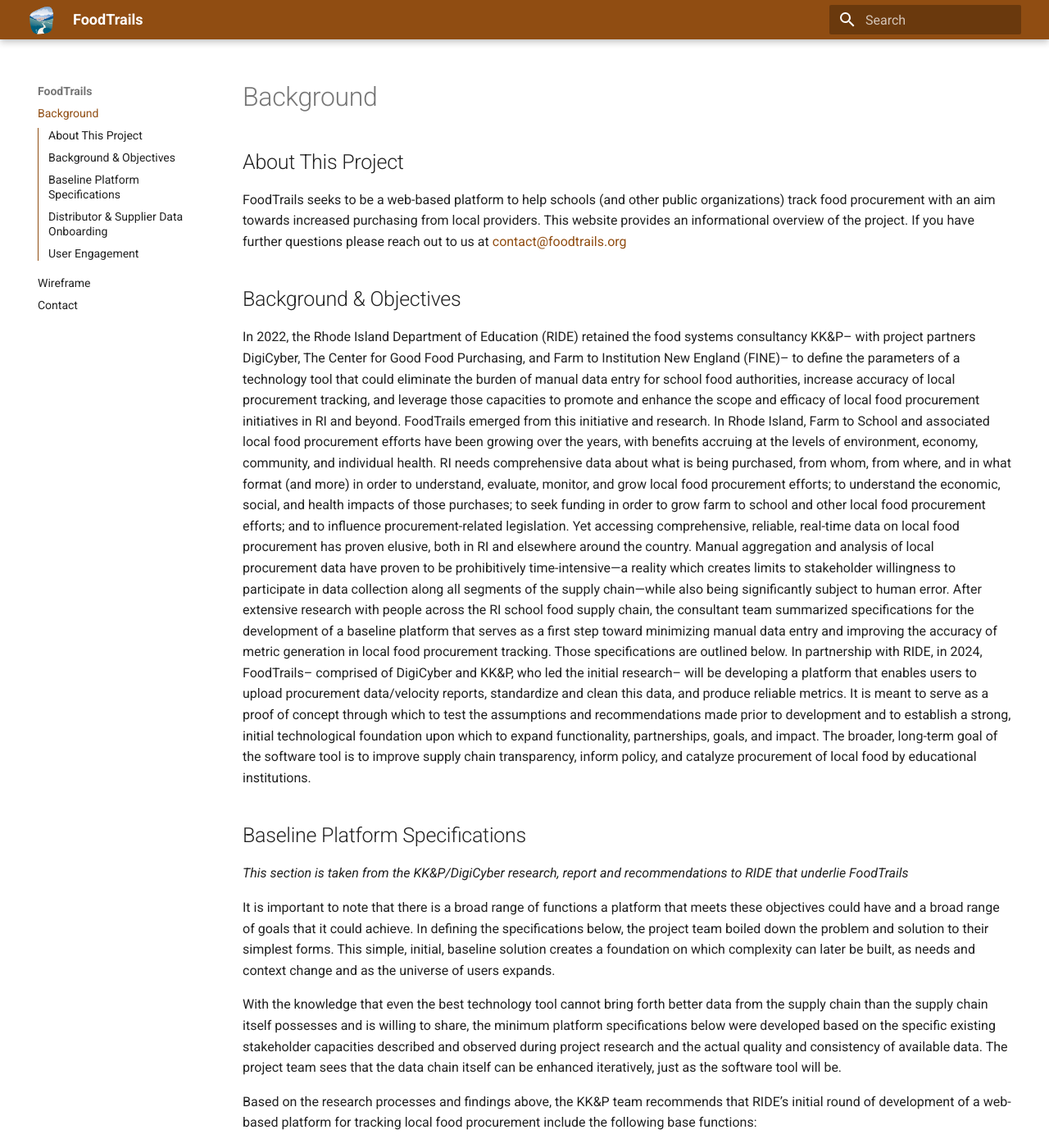
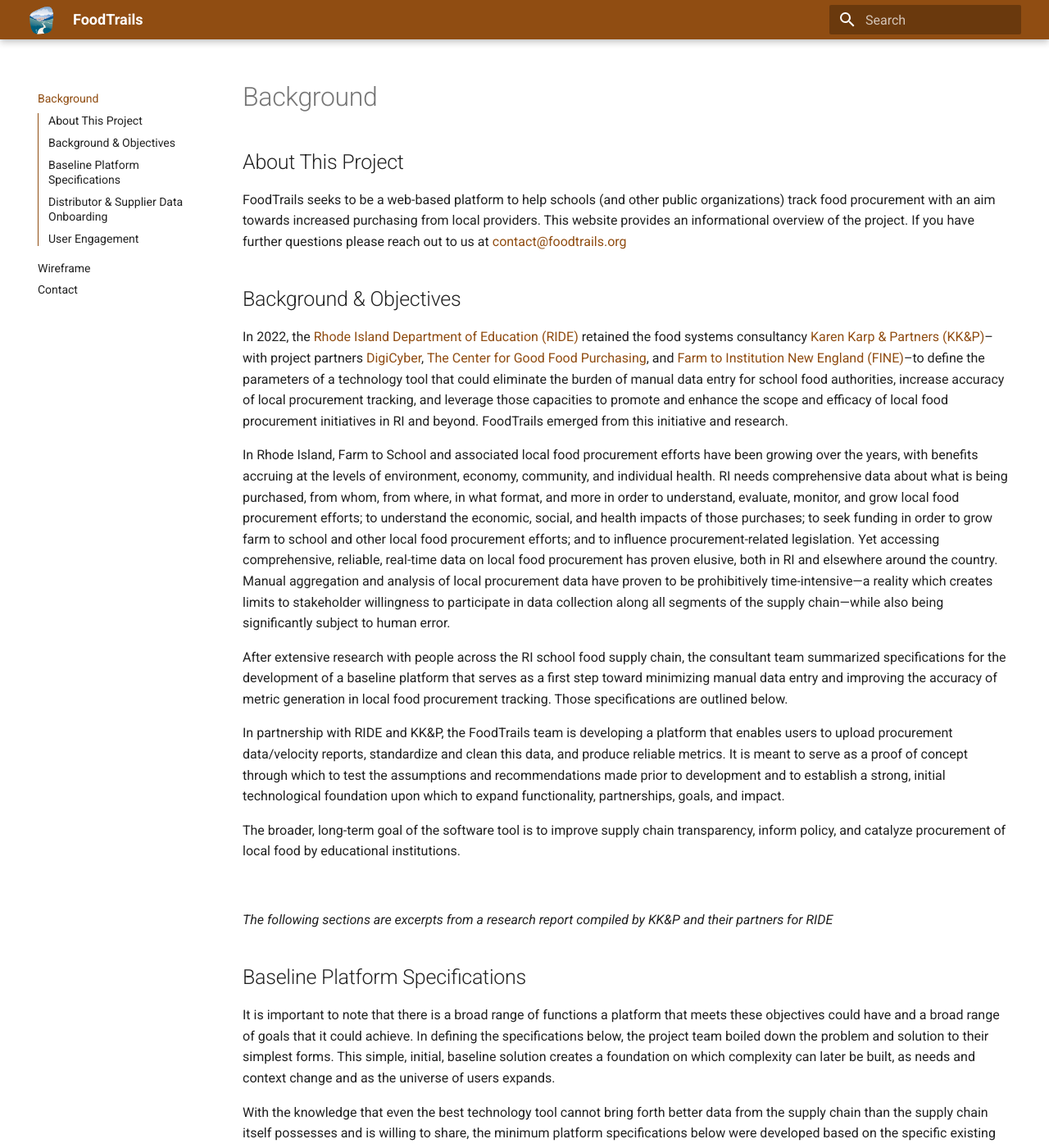
Before and after one commit to foodtrails/documentation, an MkDocs documentation site: the page built from docs/index.md, in a window 1280 px wide and 1400 px high. Shown: the whole window at 82% size. Built offline with MkDocs 1.6.1 and Material for MkDocs 9.7.7, drawn with Linux system fonts in a browser that asks for light colours; some of the changed text lies outside the part shown.

Commit message:
Add copyright footer; Modify header functionality to allow click to home; Modify header to retain site title on scroll; Update index.md content

```diff
--- a/docs/index.md
+++ b/docs/index.md
@@ -5,16 +5,21 @@ This website provides an informational overview of the project. If you have furt
 
 ## Background & Objectives
 
-In 2022, the Rhode Island Department of Education (RIDE) retained the food systems consultancy KK&P– with project partners DigiCyber, The Center for Good Food Purchasing, and Farm to Institution New England (FINE)– to define the parameters of a technology tool that could eliminate the burden of manual data entry for school food authorities, increase accuracy of local procurement tracking, and leverage those capacities to promote and enhance the scope and efficacy of local food procurement initiatives in RI and beyond. FoodTrails emerged from this initiative and research.
-In Rhode Island, Farm to School and associated local food procurement efforts have been growing over the years, with benefits accruing at the levels of environment, economy, community, and individual health. RI needs comprehensive data about what is being purchased, from whom, from where, and in what format (and more) in order to understand, evaluate, monitor, and grow local food procurement efforts; to understand the economic, social, and health impacts of those purchases; to seek funding in order to grow farm to school and other local food procurement efforts; and to influence procurement-related legislation. Yet accessing comprehensive, reliable, real-time data on local food procurement has proven elusive, both in RI and elsewhere around the country. Manual aggregation and analysis of local procurement data have proven to be prohibitively time-intensive—a reality which creates limits to stakeholder willingness to participate in data collection along all segments of the supply chain—while also being significantly subject to human error.
+In 2022, the [Rhode Island Department of Education (RIDE)](https://ride.ri.gov/) retained the food systems consultancy [Karen Karp & Partners (KK&P)](https://kkandp.com/)–with project partners [DigiCyber](https://digi-cyber.com/), [The Center for Good Food Purchasing](https://goodfoodpurchasing.org/), and [Farm to Institution New England (FINE)](https://www.farmtoinstitution.org/)–to define the parameters of a technology tool that could eliminate the burden of manual data entry for school food authorities, increase accuracy of local procurement tracking, and leverage those capacities to promote and enhance the scope and efficacy of local food procurement initiatives in RI and beyond. FoodTrails emerged from this initiative and research.
+
+In Rhode Island, Farm to School and associated local food procurement efforts have been growing over the years, with benefits accruing at the levels of environment, economy, community, and individual health. RI needs comprehensive data about what is being purchased, from whom, from where, in what format, and more in order to understand, evaluate, monitor, and grow local food procurement efforts; to understand the economic, social, and health impacts of those purchases; to seek funding in order to grow farm to school and other local food procurement efforts; and to influence procurement-related legislation. Yet accessing comprehensive, reliable, real-time data on local food procurement has proven elusive, both in RI and elsewhere around the country. Manual aggregation and analysis of local procurement data have proven to be prohibitively time-intensive—a reality which creates limits to stakeholder willingness to participate in data collection along all segments of the supply chain—while also being significantly subject to human error.
+
 After extensive research with people across the RI school food supply chain, the consultant team summarized specifications for the development of a baseline platform that serves as a first step toward minimizing manual data entry and improving the accuracy of metric generation in local food procurement tracking. Those specifications are outlined below.
-In partnership with RIDE, in 2024, FoodTrails– comprised of DigiCyber and KK&P, who led the initial research– will be developing a platform that enables users to upload procurement data/velocity reports, standardize and clean this data, and produce reliable metrics. It is meant to serve as a proof of concept through which to test the assumptions and recommendations made prior to development and to establish a strong, initial technological foundation upon which to expand functionality, partnerships, goals, and impact.
+
+In partnership with RIDE and KK&P, the FoodTrails team is developing a platform that enables users to upload procurement data/velocity reports, standardize and clean this data, and produce reliable metrics. It is meant to serve as a proof of concept through which to test the assumptions and recommendations made prior to development and to establish a strong, initial technological foundation upon which to expand functionality, partnerships, goals, and impact.
+
 The broader, long-term goal of the software tool is to improve supply chain transparency, inform policy, and catalyze procurement of local food by educational institutions.
 
+&nbsp;
+
+*The following sections are excerpts from a research report compiled by KK&P and their partners for RIDE*
 
 ## Baseline Platform Specifications
-
-_This section is taken from the KK&P/DigiCyber research, report and recommendations to RIDE that underlie FoodTrails_
 
 It is important to note that there is a broad range of functions a platform that meets these objectives could have and a broad range of goals that it could achieve. In defining the specifications below, the project team boiled down the problem and solution to their simplest forms. This simple, initial, baseline solution creates a foundation on which complexity can later be built, as needs and context change and as the universe of users expands.
 
@@ -43,8 +48,6 @@ The specifications above define the “minimum viable product” that would acco
 
 ## Distributor & Supplier Data Onboarding
 
-*This section is taken from the KK&P/DigiCyber research, report and recommendations to RIDE that underlie FoodTrails*
-
 Supplier data onboarding will be an early step in the platform development process, and for that reason, we want to outline some key components of that process within this memo. The project team’s research indicated that each supplier utilizes their own unique format of velocity reports, based on the data they have, how that data is organized within the software they use internally, and the structure and consistency of that data. As a result, specialized data pipelines must be constructed for each supplier in order to allow the platform to navigate these varying formats and then incorporate and standardize that data on the backend for analysis.
 
 These unique data pipelines represent one of the largest uncertainties within this project, as the difference in velocity report and data structure exist across suppliers but also within the reports of a single supplier if the underlying source of their data is not unified. For example, not all suppliers provide product descriptions in the same format or even in the same field within their internal databases and often rely on human-entered data which can introduce input errors. Product measurements too are also often provided in unpredictable formats (#, lbs, pounds, or various typos associated with each of these, etc.) which must be unified for the data and platform to be useful to users.
@@ -63,8 +66,6 @@ Once developed, the data pipeline will translate data from a variety of unique v
 
 ## User Engagement
 
-*This section is taken from the KK&P/DigiCyber research, report and recommendations to RIDE that underlie FoodTrails*
-
 After participating in onboarding processes designed by the development team (the components of which will be defined during the initial platform development process and timeline), users within the testing cohort will be required to participate in user research interviews which will be an hour in length at a regular frequency (such as monthly), during the initial product development. They will also be required to complete periodic questionnaires. In addition, initial users will be expected to submit bug tickets, file complaints, and seek support as needed as they interact with the platform.
 
 Optimally, RIDE will participate in user research interviews and complete periodic questionnaires as well, offering the product development team ongoing input as platform administrator. It is customary for user participation to be incentivized—the client and development team can determine what methods might be effective and what resources might be available for such incentives.
--- a/docs/stylesheets/extra.css
+++ b/docs/stylesheets/extra.css
@@ -3,6 +3,6 @@
     --md-accent-fg-color:         #448407;
 }
 
-.md-footer {
-    display: none
+.md-nav__title {
+    display: none;
 }
--- a/mkdocs.yml
+++ b/mkdocs.yml
@@ -2,6 +2,7 @@ site_name: FoodTrails
 
 theme:
   name: material
+  custom_dir: overrides
   palette:
     primary: custom
     accent: custom
@@ -11,10 +12,13 @@ theme:
   logo: logo/logo.png
   favicon: logo/favicon.ico
 
+copyright: Copyright &copy; 2024 FoodTrails, Inc.
+
 extra:
   analytics:
     provider: google
     property: G-6E3YWE6T8W
+  generator: false
 
 extra_css:
   - stylesheets/extra.css
--- /dev/null
+++ b/overrides/partials/header.html
@@ -0,0 +1,123 @@
+<!--
+  Copyright (c) 2016-2023 Martin Donath <martin.donath@squidfunk.com>
+
+  Permission is hereby granted, free of charge, to any person obtaining a copy
+  of this software and associated documentation files (the "Software"), to
+  deal in the Software without restriction, including without limitation the
+  rights to use, copy, modify, merge, publish, distribute, sublicense, and/or
+  sell copies of the Software, and to permit persons to whom the Software is
+  furnished to do so, subject to the following conditions:
+
+  The above copyright notice and this permission notice shall be included in
+  all copies or substantial portions of the Software.
+
+  THE SOFTWARE IS PROVIDED "AS IS", WITHOUT WARRANTY OF ANY KIND, EXPRESS OR
+  IMPLIED, INCLUDING BUT NOT LIMITED TO THE WARRANTIES OF MERCHANTABILITY,
+  FITNESS FOR A PARTICULAR PURPOSE AND NON-INFRINGEMENT. IN NO EVENT SHALL THE
+  AUTHORS OR COPYRIGHT HOLDERS BE LIABLE FOR ANY CLAIM, DAMAGES OR OTHER
+  LIABILITY, WHETHER IN AN ACTION OF CONTRACT, TORT OR OTHERWISE, ARISING
+  FROM, OUT OF OR IN CONNECTION WITH THE SOFTWARE OR THE USE OR OTHER DEALINGS
+  IN THE SOFTWARE.
+-->
+
+<!-- Determine classes -->
+{% set class = "md-header" %}
+{% if "navigation.tabs.sticky" in features %}
+  {% set class = class ~ " md-header--shadow md-header--lifted" %}
+{% elif "navigation.tabs" not in features %}
+  {% set class = class ~ " md-header--shadow" %}
+{% endif %}
+
+<!-- Header -->
+<header class="{{ class }}" data-md-component="header">
+  <nav
+    class="md-header__inner md-grid"
+    aria-label="{{ lang.t('header') }}"
+  >
+
+    <!-- Link to home -->
+    <a
+      href="{{ config.extra.homepage | d(nav.homepage.url, true) | url }}"
+      title="{{ config.site_name | e }}"
+      class="md-header__button md-logo"
+      aria-label="{{ config.site_name }}"
+      data-md-component="logo"
+    >
+      {% include "partials/logo.html" %}
+    </a>
+
+    <!-- Button to open drawer -->
+    <label class="md-header__button md-icon" for="__drawer">
+      {% set icon = config.theme.icon.menu or "material/menu" %}
+      {% include ".icons/" ~ icon ~ ".svg" %}
+    </label>
+
+    <!-- Header title -->
+    <div class="md-header__title">
+      <div class="md-header__ellipsis">
+        <div class="md-header__topic">
+          <span class="md-ellipsis">
+            <a
+              href="{{ config.extra.homepage | d(nav.homepage.url, true) | url }}"
+              title="{{ config.site_name | e }}"
+              aria-label="{{ config.site_name }}"
+            >
+              {{ config.site_name }}
+            </a>
+          </span>
+        </div>
+        <div class="md-header__topic" data-md-component="header-topic">
+          <span class="md-ellipsis">
+            {% if page.meta and page.meta.title %}
+              {{ page.meta.title }}
+            {% else %}
+              {{ page.title }}
+            {% endif %}
+          </span>
+        </div>
+      </div>
+    </div>
+
+    <!-- Color palette toggle -->
+    {% if config.theme.palette %}
+      {% if not config.theme.palette is mapping %}
+        {% include "partials/palette.html" %}
+      {% endif %}
+    {% endif %}
+
+    <!-- User preference: color palette -->
+    {% if not config.theme.palette is mapping %}
+      {% include "partials/javascripts/palette.html" %}
+    {% endif %}
+
+    <!-- Site language selector -->
+    {% if config.extra.alternate %}
+      {% include "partials/alternate.html" %}
+    {% endif %}
+
+    <!-- Button to open search modal -->
+    {% if "material/search" in config.plugins %}
+      <label class="md-header__button md-icon" for="__search">
+        {% set icon = config.theme.icon.search or "material/magnify" %}
+        {% include ".icons/" ~ icon ~ ".svg" %}
+      </label>
+
+      <!-- Search interface -->
+      {% include "partials/search.html" %}
+    {% endif %}
+
+    <!-- Repository information -->
+    {% if config.repo_url %}
+      <div class="md-header__source">
+        {% include "partials/source.html" %}
+      </div>
+    {% endif %}
+  </nav>
+
+  <!-- Navigation tabs (sticky) -->
+  {% if "navigation.tabs.sticky" in features %}
+    {% if "navigation.tabs" in features %}
+      {% include "partials/tabs.html" %}
+    {% endif %}
+  {% endif %}
+</header>
```
